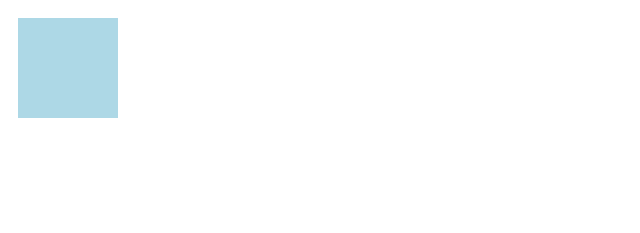
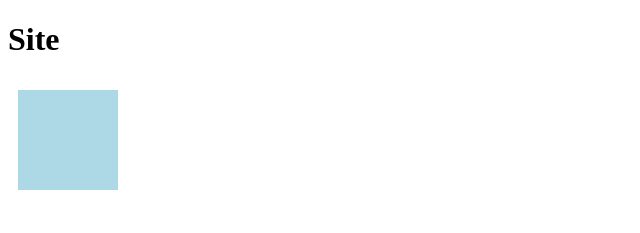
Before and after one commit to Atom-c/escape-velocity, a website built with webpack: page Js-project/index.html in a window 1280 px wide. Shown: the whole page, without its empty margins (0-640 px from the left). Built offline with nearby package versions, Linux system fonts and the light colour scheme.

Commit message:
Initial site push

```diff
--- a/Js-project/index.html
+++ b/Js-project/index.html
@@ -6,6 +6,7 @@
     <script src="./bundle.js" charset="utf-8"></script>
   </head>
   <body>
+    <h1>Site</h1>
     <canvas id="canvas"></canvas>
   </body>
 </html>
```
